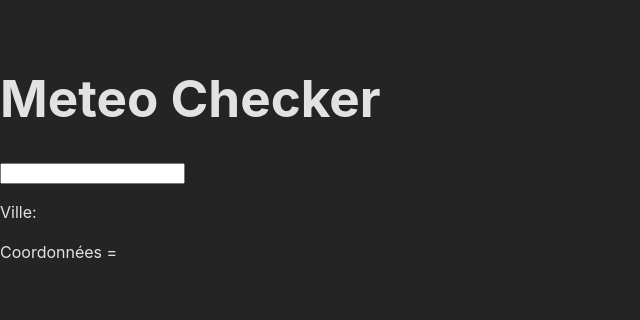
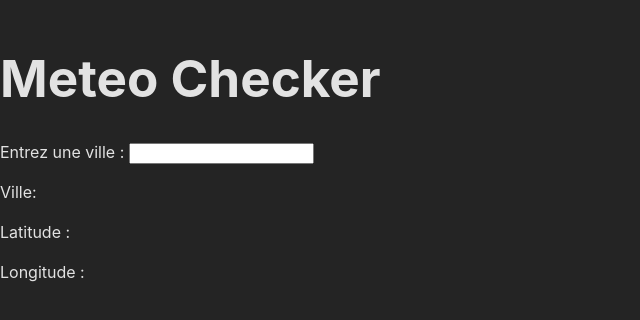
Before and after one commit to Beldaras/meteo-checker, a React (Vite) app: page / in a window 1280 px wide. Shown: the part 242-562 px from the top of the page, without its empty margins (0-640 px from the left). Built offline with nearby package versions, Linux system fonts and the light colour scheme; no server answers.

Commit message:
1st step done, road to display weather

```diff
--- a/src/App.jsx
+++ b/src/App.jsx
@@ -5,26 +5,38 @@ import axios from 'axios'
 function App() {
   const [city, setCity] = useState('');
   const [cityCoord, setCityCoord] = useState('');
-  const [cityName, setCityName] = useState('');
 
-  const handleCityChange = (event) => {
-    setCity(event.target.value);
+  const handleSearch = (event) => {
+    event.preventDefault();
+    if (event.target.city.value === '' || event.target.city.value.length < 3) {
+      alert('Veuillez entrer une ville valide');
+      return;
+    } else if (event.target.city.value.length > 20) {
+      alert('Veuillez entrer une ville de moins de 20 caractères');
+      return;
+    } else {
+      setCity(event.target.city.value);
+    }
+
   }
+
+  //`https://api.openweathermap.org/data/2.5/weather?lat=${cityCoord.lat}&lon=${cityCoord.lon}&appid=${import.meta.env.VITE_METEO_KEY}`
 
   useEffect(() => {
     axios.get(`http://api.openweathermap.org/geo/1.0/direct?q=${city}&appid=${import.meta.env.VITE_METEO_KEY}`)
-         .then((response) => response.data)
-         .then((data) =>  {
-              setCityCoord("lon : " + data[0].lon.toString() + " / lat : " + data[0].lat.toString());
-              setCityName(data[0].name)
-            });
+         .then((response) => setCityCoord(response.data[0]));
   }, [city]);
+  console.log(cityCoord);
   return (
     <>
       <h1>Meteo Checker</h1>
-      <input type="text" value={city} onChange={handleCityChange} />
-      <p>Ville: {cityName}</p>
-      <p>Coordonnées = {cityCoord}</p>
+      <form onSubmit={handleSearch}>
+        <label htmlFor="city">Entrez une ville : </label>
+        <input type="text" id="city" name="city"/>
+      </form>
+      <p>Ville: {cityCoord.name}</p>
+      <p>Latitude : {cityCoord.lat}</p>
+      <p>Longitude : {cityCoord.lon}</p>
     </>
   )
 }
```
